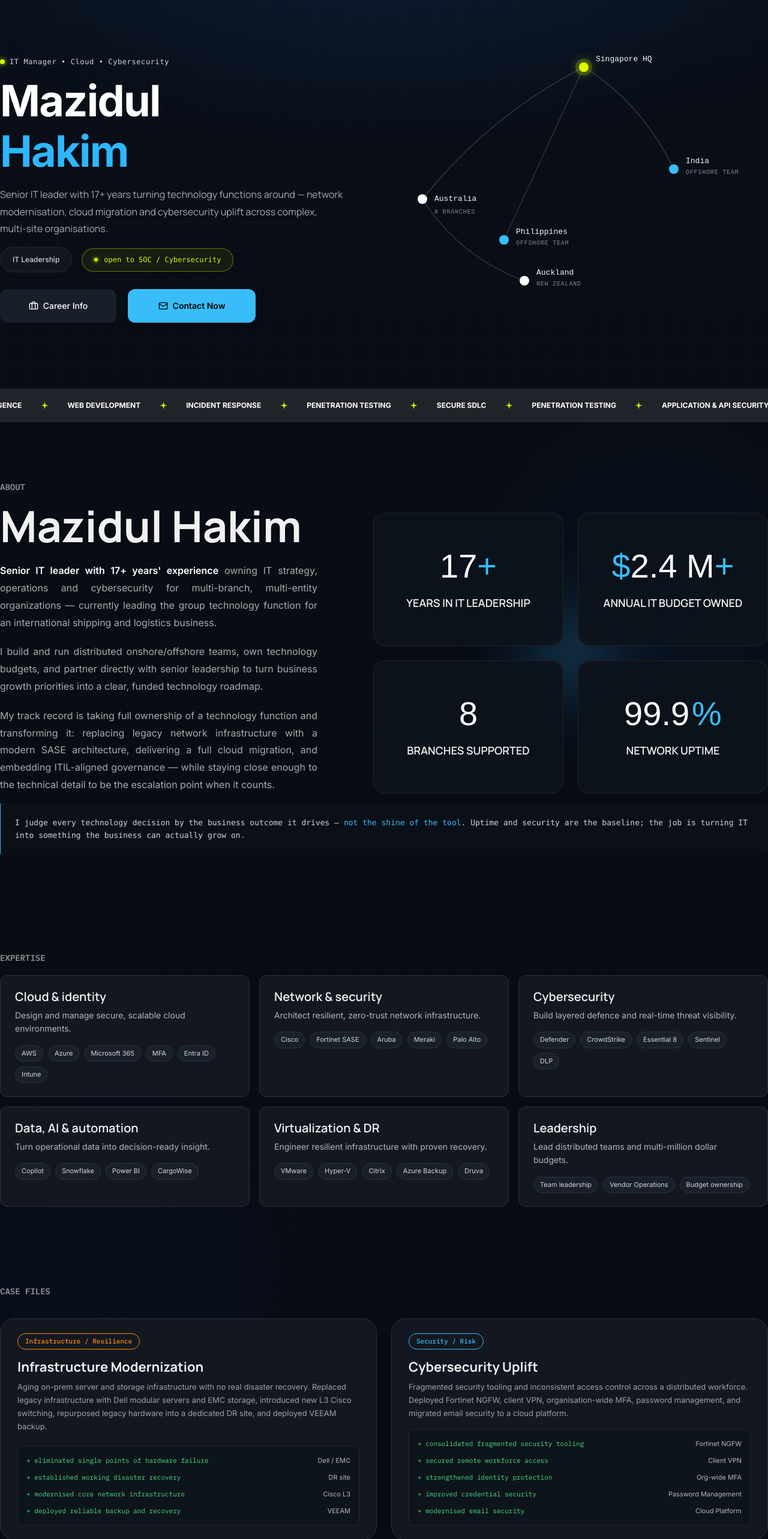
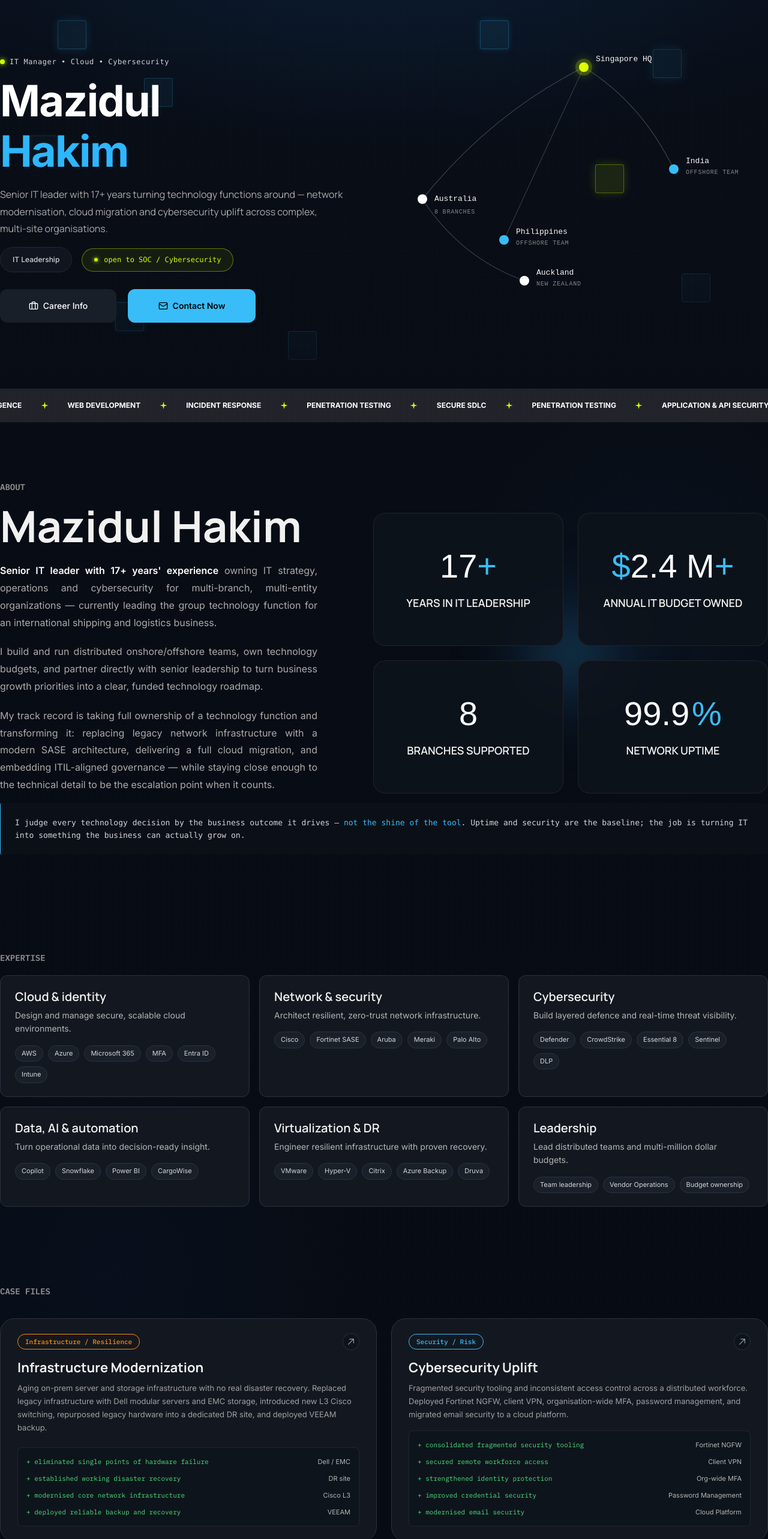
Before and after one commit to AbuBakkarSiddique007/portfolio-website-task, a Next.js app: page / in a window 1280 px wide. Shown: the part 80-2646 px from the top of the page at 60% size. Built offline with nearby package versions, Linux system fonts and the light colour scheme.

Commit message:
refac: refactor the card hover design

```diff
--- a/src/components/casefiles.tsx
+++ b/src/components/casefiles.tsx
@@ -107,16 +107,31 @@ export default function CaseFiles() {
           {cases.map((item) => (
             <div
               key={item.id}
-              className="flex w-full flex-col gap-[16px] rounded-[24px] border border-[rgba(42,51,64,1)] bg-[rgba(19,24,32,1)] px-[20px] py-[24px] transition-all hover:border-zinc-600 sm:px-[28px]"
+              className="group relative flex w-full flex-col gap-[16px] overflow-hidden rounded-[24px] border border-[rgba(42,51,64,1)] bg-[rgba(19,24,32,1)] px-[20px] py-[24px] transition-all duration-300 hover:-translate-y-1.5 hover:border-[#38bdf8]/50 hover:shadow-[0_16px_40px_-12px_rgba(56,189,248,0.18)] sm:px-[28px]"
             >
+              <div className="pointer-events-none absolute inset-x-0 top-0 h-[2px] bg-gradient-to-r from-transparent via-[#38bdf8] to-transparent opacity-0 transition-opacity duration-500 group-hover:opacity-100"></div>
+              <div className="pointer-events-none absolute -right-16 -top-16 h-48 w-48 rounded-full bg-[radial-gradient(circle,rgba(56,189,248,0.15)_0%,transparent_70%)] opacity-0 blur-2xl transition-opacity duration-500 group-hover:opacity-100"></div>
+
               <div className="flex items-center justify-between">
                 <span className={`rounded-full border px-[12px] py-[4px] font-[family-name:var(--font-ibm-plex-mono)] text-[11px] font-medium ${item.categoryColor}`}>
                   {item.category}
                 </span>
+
+                <div className="flex h-7 w-7 items-center justify-center rounded-full border border-[rgba(42,51,64,0.8)] bg-[rgba(14,19,27,0.7)] text-zinc-400 transition-all duration-300 group-hover:border-[#38bdf8]/60 group-hover:bg-[#38bdf8]/10 group-hover:text-[#38bdf8]">
+                  <svg
+                    className="h-3.5 w-3.5 transition-transform duration-300 group-hover:translate-x-0.5 group-hover:-translate-y-0.5"
+                    fill="none"
+                    viewBox="0 0 24 24"
+                    stroke="currentColor"
+                    strokeWidth={2}
+                  >
+                    <path strokeLinecap="round" strokeLinejoin="round" d="M4.5 19.5l15-15m0 0H8.25m11.25 0v11.25" />
+                  </svg>
+                </div>
               </div>
 
               <div className="flex flex-col gap-[8px]">
-                <h3 className="font-[family-name:var(--font-manrope)] text-[22px] font-bold leading-tight tracking-normal text-[rgba(241,241,241,1)]">
+                <h3 className="font-[family-name:var(--font-manrope)] text-[22px] font-bold leading-tight tracking-normal text-[rgba(241,241,241,1)] transition-colors duration-300 group-hover:text-white">
                   {item.title}
                 </h3>
                 <p className="font-sans text-[13px] font-normal leading-[170%] text-[rgba(160,160,160,1)]">
@@ -124,7 +139,7 @@ export default function CaseFiles() {
                 </p>
               </div>
 
-              <div className="mt-auto flex flex-col gap-[6px] rounded-[8px] border border-[rgba(42,51,64,0.6)] bg-[rgba(14,19,27,0.7)] px-[14px] py-[12px]">
+              <div className="mt-auto flex flex-col gap-[6px] rounded-[8px] border border-[rgba(42,51,64,0.6)] bg-[rgba(14,19,27,0.7)] px-[14px] py-[12px] transition-colors duration-300 group-hover:border-[rgba(56,189,248,0.25)]">
                 {item.outcomes.map((o) => (
                   <div key={o.action} className="flex items-baseline justify-between gap-4">
                     <span className="font-[family-name:var(--font-ibm-plex-mono)] text-[11px] leading-[200%] text-[#4ade80]">
--- a/src/components/certificates.tsx
+++ b/src/components/certificates.tsx
@@ -40,7 +40,7 @@ export default function Certificates() {
               key={cert.src}
               className="group relative flex h-[204px] w-full max-w-[204px] shrink-0 flex-col items-center justify-center gap-[16px] overflow-hidden rounded-[43.2px] border-[0.8px] border-[rgba(42,51,64,1)] bg-[rgba(19,24,32,1)] px-[24px] py-[22px] transition-all hover:border-[rgba(56,189,248,0.4)] hover:shadow-[0_0_24px_rgba(56,189,248,0.08)]"
             >
-              <div className="absolute top-[10px] right-[12px] h-[6px] w-[6px] rounded-full bg-[#38bdf8] opacity-70"></div>
+              <div className="absolute top-[18px] right-[20px] h-[6px] w-[6px] rounded-full bg-[#38bdf8] opacity-70"></div>
 
               <div className="relative flex h-[80px] w-[80px] items-center justify-center overflow-hidden rounded-[16px] bg-white">
                 <Image
--- a/src/components/contact.tsx
+++ b/src/components/contact.tsx
@@ -131,22 +131,22 @@ export default function Contact() {
               <div>
                 <button
                   type="submit"
-                  className="flex h-[48px] w-full items-center justify-center gap-2 rounded-[12px] bg-[#38bdf8] px-6 text-[14px] font-bold text-white shadow-[0px_4px_12px_rgba(56,189,248,0.3)] transition-all hover:bg-[#2db7ff] hover:shadow-[0px_6px_16px_rgba(56,189,248,0.4)] active:scale-[0.98] sm:w-auto"
+                  className="group relative flex h-[52px] w-full items-center justify-center gap-2.5 overflow-hidden rounded-[14px] bg-gradient-to-r from-[#2db7ff] via-[#38bdf8] to-[#67e8f9] px-8 font-[family-name:var(--font-manrope)] text-[15px] font-bold tracking-wide text-[#080c14] shadow-[0_4px_20px_rgba(56,189,248,0.35)] transition-all duration-300 hover:shadow-[0_6px_28px_rgba(56,189,248,0.55)] active:scale-[0.98] sm:w-auto"
                 >
+                  <div className="pointer-events-none absolute inset-0 -translate-x-full -skew-x-12 bg-gradient-to-r from-transparent via-white/50 to-transparent transition-transform duration-700 ease-out group-hover:translate-x-full"></div>
                   <svg
-                    className="h-4 w-4"
+                    className="relative z-10 h-4 w-4 transition-transform duration-300 group-hover:translate-x-1 group-hover:-translate-y-0.5"
+                    viewBox="0 0 24 24"
                     fill="none"
-                    viewBox="0 0 24 24"
                     stroke="currentColor"
-                    strokeWidth={2}
+                    strokeWidth="2.4"
+                    strokeLinecap="round"
+                    strokeLinejoin="round"
                   >
-                    <path
-                      strokeLinecap="round"
-                      strokeLinejoin="round"
-                      d="M21.75 6.75v10.5a2.25 2.25 0 01-2.25 2.25h-15a2.25 2.25 0 01-2.25-2.25V6.75m19.5 0A2.25 2.25 0 0019.5 4.5h-15a2.25 2.25 0 00-2.25 2.25m19.5 0v.243a2.25 2.25 0 01-1.07 1.916l-7.5 4.615a2.25 2.25 0 01-2.36 0L3.32 8.91a2.25 2.25 0 01-1.07-1.916V6.75"
-                    />
+                    <path d="M22 2L11 13" />
+                    <path d="M22 2L15 22L11 13L2 9L22 2Z" />
                   </svg>
-                  <span>SEND MESSAGE</span>
+                  <span className="relative z-10 font-bold">SEND MESSAGE</span>
                 </button>
               </div>
             </form>
--- a/src/components/expertise.tsx
+++ b/src/components/expertise.tsx
@@ -45,8 +45,15 @@ export default function Expertise() {
           {expertiseData.map((item) => (
             <div
               key={item.title}
-              className="flex h-auto w-full flex-col gap-[16px] rounded-[12px] border border-[rgba(42,51,64,1)] bg-[rgba(19,24,32,1)] px-[24px] py-[22px] transition-all hover:border-zinc-600"
+              className="group relative flex h-auto w-full flex-col gap-[16px] rounded-[12px] border border-[rgba(42,51,64,1)] bg-[rgba(19,24,32,1)] px-[24px] py-[22px] transition-all duration-300 hover:border-[#38bdf8]/60 hover:shadow-[0_0_24px_rgba(56,189,248,0.08)]"
             >
+              <div className="pointer-events-none absolute top-4 right-4 flex items-center justify-center opacity-0 transition-all duration-300 group-hover:scale-100 group-hover:opacity-100 scale-75">
+                <span className="relative flex h-2 w-2">
+                  <span className="absolute inline-flex h-full w-full animate-ping rounded-full bg-[#38bdf8] opacity-75"></span>
+                  <span className="relative inline-flex h-2 w-2 rounded-full bg-[#38bdf8] shadow-[0_0_8px_#38bdf8]"></span>
+                </span>
+              </div>
+
               <div className="flex flex-col gap-2">
                 <h3 className="font-[family-name:var(--font-manrope)] text-[20px] font-semibold leading-tight tracking-normal text-[rgba(241,241,241,1)]">
                   {item.title}
--- a/src/components/hero.tsx
+++ b/src/components/hero.tsx
@@ -8,8 +8,9 @@ export default function Hero() {
     <section className="relative flex w-full justify-center overflow-hidden py-8 lg:py-16">
       <div className="pointer-events-none absolute inset-0 bg-[radial-gradient(ellipse_80%_60%_at_50%_-20%,rgba(14,50,90,0.25),rgba(0,0,0,0))]"></div>
 
+      <div className="pointer-events-none absolute inset-0 overflow-hidden [mask-image:radial-gradient(ellipse_85%_70%_at_50%_40%,#000_50%,transparent_100%)]">
         <div
-        className="pointer-events-none absolute inset-0 opacity-[0.18]"
+          className="absolute inset-0 opacity-[0.16]"
           style={{
             backgroundImage: `
               linear-gradient(to right, rgba(255, 255, 255, 0.08) 1px, transparent 1px),
@@ -18,6 +19,19 @@ export default function Hero() {
             backgroundSize: "48px 48px",
           }}
         ></div>
+
+        <div className="absolute inset-0 mx-auto max-w-[1440px]">
+          <div className="absolute top-[48px] left-[96px] h-[48px] w-[48px] rounded-[4px] border border-[#38bdf8]/30 bg-[#38bdf8]/10 shadow-[0_0_16px_rgba(56,189,248,0.2)]"></div>
+          <div className="absolute top-[144px] left-[240px] h-[48px] w-[48px] rounded-[4px] border border-[#38bdf8]/20 bg-[#38bdf8]/5"></div>
+          <div className="absolute top-[96px] right-[144px] h-[48px] w-[48px] rounded-[4px] border border-[#38bdf8]/35 bg-[#38bdf8]/12 shadow-[0_0_20px_rgba(56,189,248,0.25)] animate-pulse"></div>
+          <div className="absolute top-[288px] right-[240px] h-[48px] w-[48px] rounded-[4px] border border-[#ccff00]/30 bg-[#ccff00]/10 shadow-[0_0_16px_rgba(204,255,0,0.18)]"></div>
+          <div className="absolute bottom-[96px] left-[192px] h-[48px] w-[48px] rounded-[4px] border border-[#38bdf8]/25 bg-[#38bdf8]/8 shadow-[0_0_12px_rgba(56,189,248,0.15)]"></div>
+          <div className="absolute bottom-[144px] right-[96px] h-[48px] w-[48px] rounded-[4px] border border-[#38bdf8]/20 bg-[#38bdf8]/5"></div>
+          <div className="absolute top-[240px] left-[48px] h-[48px] w-[48px] rounded-[4px] border border-[#38bdf8]/25 bg-[#38bdf8]/8 shadow-[0_0_12px_rgba(56,189,248,0.15)] animate-pulse"></div>
+          <div className="absolute bottom-[48px] left-[480px] h-[48px] w-[48px] rounded-[4px] border border-[#38bdf8]/20 bg-[#38bdf8]/5"></div>
+          <div className="absolute top-[48px] right-[432px] h-[48px] w-[48px] rounded-[4px] border border-[#38bdf8]/25 bg-[#38bdf8]/8 shadow-[0_0_12px_rgba(56,189,248,0.15)]"></div>
+        </div>
+      </div>
 
       <div className="relative mx-auto flex w-full max-w-[1280px] flex-col items-center justify-between gap-12 px-6 lg:min-h-[534px] lg:flex-row lg:gap-0 xl:px-0">
 
```
Lines whose indentation alone changed are shown as unchanged.
